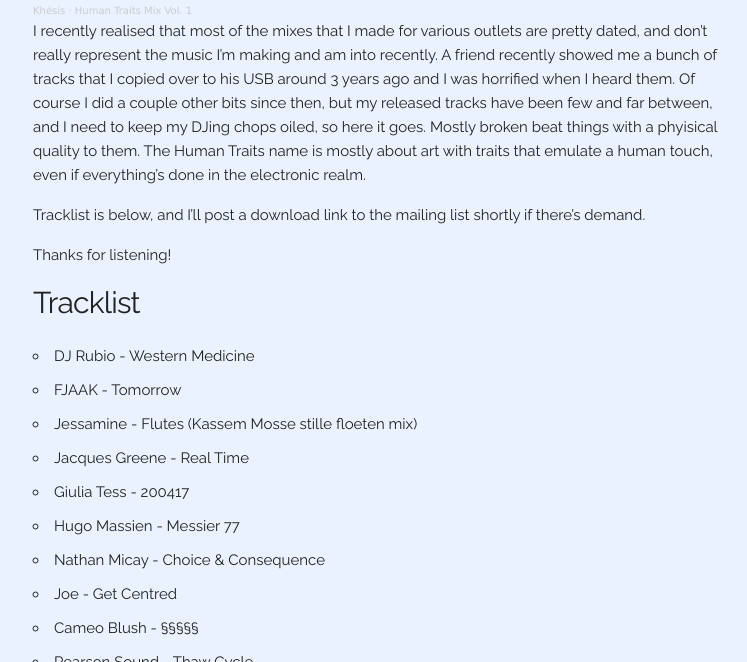
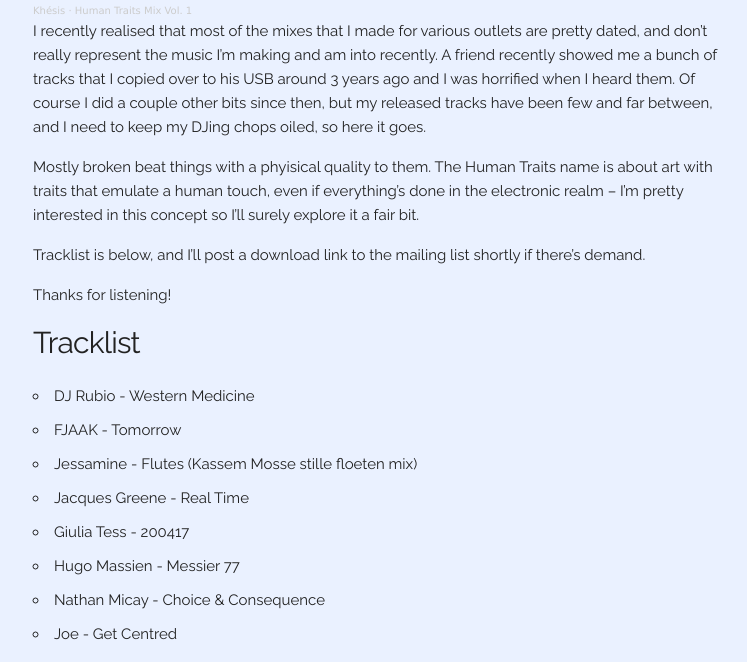
Before and after one commit to balinthaller/khesis, a Jekyll site: the page built from content/_posts/2021-11-29-human-traits-mix-1.md, in a window 1280 px wide and 900 px high, scrolled down 304 px, cut to the strip 238-900 px from the top of the window. Shown: the whole strip, without its empty margins (255-1002 px from the left). Built offline with Jekyll 4.4.1, drawn with Linux system fonts in a browser that asks for light colours.

Commit message:
update post

```diff
--- a/content/_posts/2021-11-29-human-traits-mix-1.md
+++ b/content/_posts/2021-11-29-human-traits-mix-1.md
@@ -7,7 +7,8 @@ title: "Human Traits mix vol. 1"
 I recently realised that most of the mixes that I made for various outlets are pretty dated, and don't really represent the music I'm making and am into recently.
 A friend recently showed me a bunch of tracks that I copied over to his USB around 3 years ago and I was horrified when I heard them.
 Of course I did a couple other bits since then, but my released tracks have been few and far between, and I need to keep my DJing chops oiled, so here it goes.
-Mostly broken beat things with a phyisical quality to them. The Human Traits name is mostly about art with traits that emulate a human touch, even if everything's done in the electronic realm.
+
+Mostly broken beat things with a phyisical quality to them. The Human Traits name is about art with traits that emulate a human touch, even if everything's done in the electronic realm – I'm pretty interested in this concept so I'll surely explore it a fair bit.
 
 Tracklist is below, and I'll post a download link to the mailing list shortly if there's demand.
 
```
